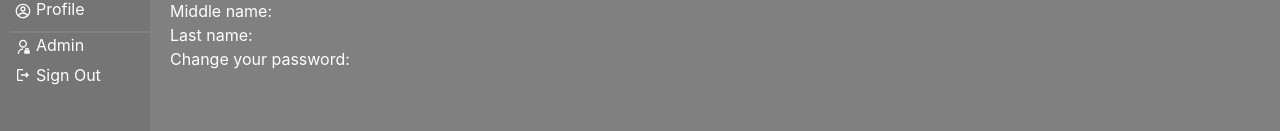
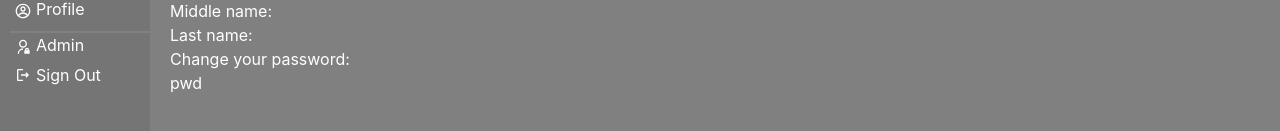
Before and after one commit to kristenkinnearohlmann/breeze-lakes-point-2, a Next.js app: page /profile in a window 1280 px wide. Shown: the part 197-328 px from the top of the page. Built offline with nearby package versions, Linux system fonts and the light colour scheme; no server answers.

Commit message:
Added placeholder for pwd in profile

```diff
--- a/pages/profile.tsx
+++ b/pages/profile.tsx
@@ -20,6 +20,7 @@ const Profile = () => {
       </Box>
       <Box>
         <Text>Change your password:</Text>
+        <Text>pwd</Text>
       </Box>
     </div>
   );
```
